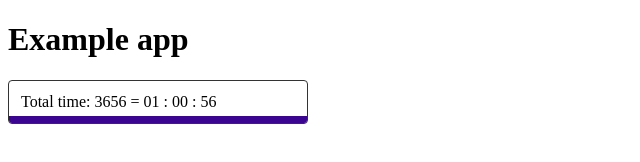
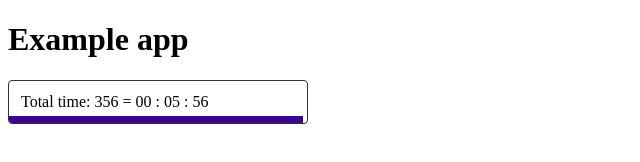
Before and after one commit to kw222mi/time_component, a website built with Vite: page time_component/index.html in a window 1280 px wide. Shown: the full height of the page, 0-640 px from the left. Built offline with nearby package versions, Linux system fonts and the light colour scheme.

Commit message:
fix progressBar toggle

```diff
--- a/time_component/main.js
+++ b/time_component/main.js
@@ -15,4 +15,4 @@ document.querySelector('#app').innerHTML = `
   </div>
 `
 let timerElement = document.querySelector('#timerDiv')
-let timer = new Timer ({timerTime: 61, displayElement: timerElement})
+let timer = new Timer ({timerTime: 6, displayElement: timerElement})
--- a/time_component/style.css
+++ b/time_component/style.css
@@ -14,7 +14,7 @@
 }
 
 /*The progressbar */
-#timerDiv::after {
+#timerDiv.progress::after {
   content: "";
   position: absolute;
   height: 7px;
--- a/time_component/timer.js
+++ b/time_component/timer.js
@@ -54,10 +54,11 @@ export default class Timer{
   }
 
   #showProgressBar() {
-    //this.#timerDiv.classList.toggle('#timerDiv::after', true)
+    this.#timerDiv.classList.toggle('progress', true)
+
+    let timerTimeInSeconds = this.#timerTime * 60
     this.#timerDiv.style.setProperty('--progress',
-    this.#timeLeft / 100)
-
+    this.#timeLeft / timerTimeInSeconds)
 
   }
 
@@ -137,21 +138,3 @@ export default class Timer{
 //alarm :
 //timeWarning:
 //pause:
-
-/*
-  #displayTime(minutes, seconds) {
-    if (minutes < 10 && seconds < 10)
-      return `0${minutes}:0${seconds}`
-    if (minutes == 0 && seconds < 10)
-      return `00:0${seconds}`
-    if (minutes == 0 && seconds == 0)
-      return `00:00`
-    if (minutes < 10)
-      return `0${minutes}:${seconds}`
-    if (seconds < 10)
-      return `${minutes}:0${seconds}`
-    if (minutes == 0)
-      return `00:${seconds}`
-    return `${minutes}:${seconds}`
-  }
-  */
```
